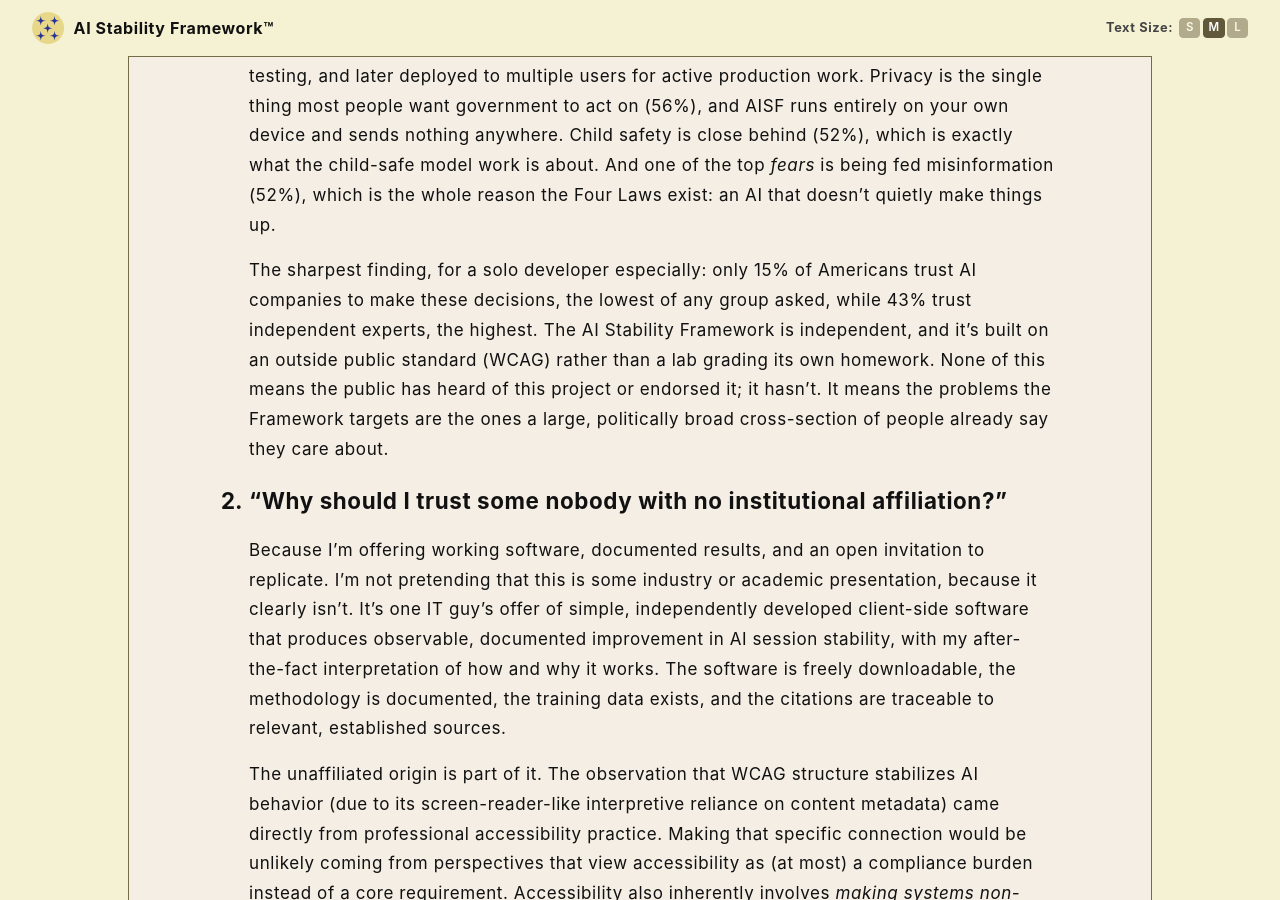
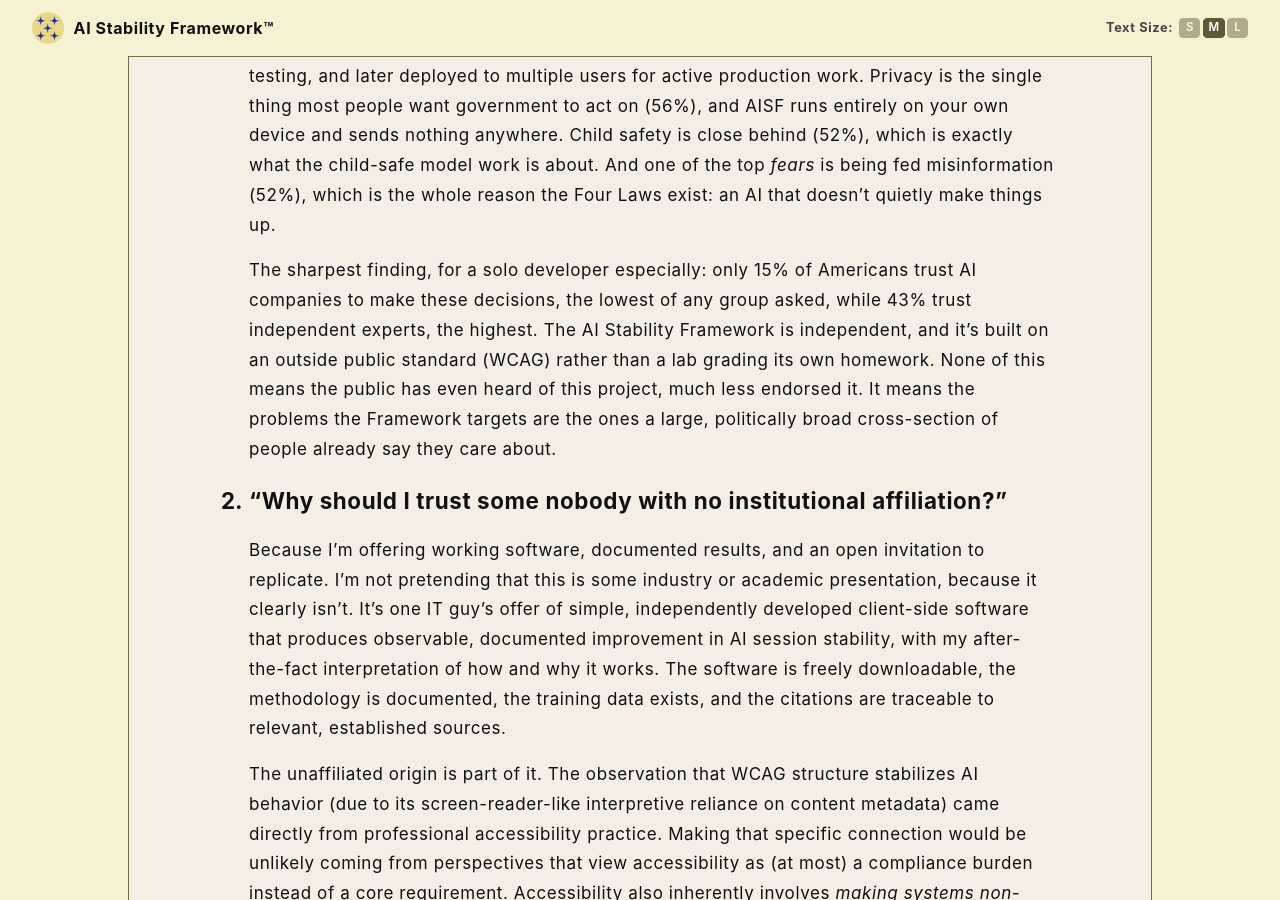
Before and after one commit to rojaslen/AISF-WEB, a Jekyll site: the page built from epilogue.md, in a window 1280 px wide and 900 px high, scrolled down 540 px. Built offline with Jekyll 4.4.1, drawn with Linux system fonts in a browser that asks for light colours; some web fonts are replaced.

Commit message:
Update epilogue.md

```diff
--- a/epilogue.md
+++ b/epilogue.md
@@ -18,7 +18,7 @@
 
     In plain terms: the second-highest *hope* people have for AI is helping people with disabilities (36%), and AISF enforces accessibility in the AI's output, with the Copilot Digital Accessibility tool already finished, security-reviewed, validated by a blind screen-reader (JAWS) user in testing, and later deployed to multiple users for active production work. Privacy is the single thing most people want government to act on (56%), and AISF runs entirely on your own device and sends nothing anywhere. Child safety is close behind (52%), which is exactly what the child-safe model work is about. And one of the top *fears* is being fed misinformation (52%), which is the whole reason the Four Laws exist: an AI that doesn't quietly make things up.
 
-    The sharpest finding, for a solo developer especially: only 15% of Americans trust AI companies to make these decisions, the lowest of any group asked, while 43% trust independent experts, the highest. The AI Stability Framework is independent, and it's built on an outside public standard (WCAG) rather than a lab grading its own homework. None of this means the public has heard of this project or endorsed it; it hasn't. It means the problems the Framework targets are the ones a large, politically broad cross-section of people already say they care about.
+    The sharpest finding, for a solo developer especially: only 15% of Americans trust AI companies to make these decisions, the lowest of any group asked, while 43% trust independent experts, the highest. The AI Stability Framework is independent, and it's built on an outside public standard (WCAG) rather than a lab grading its own homework. None of this means the public has even heard of this project, much less endorsed it. It means the problems the Framework targets are the ones a large, politically broad cross-section of people already say they care about.
 
 2. **"Why should I trust some nobody with no institutional affiliation?"**
 
```
